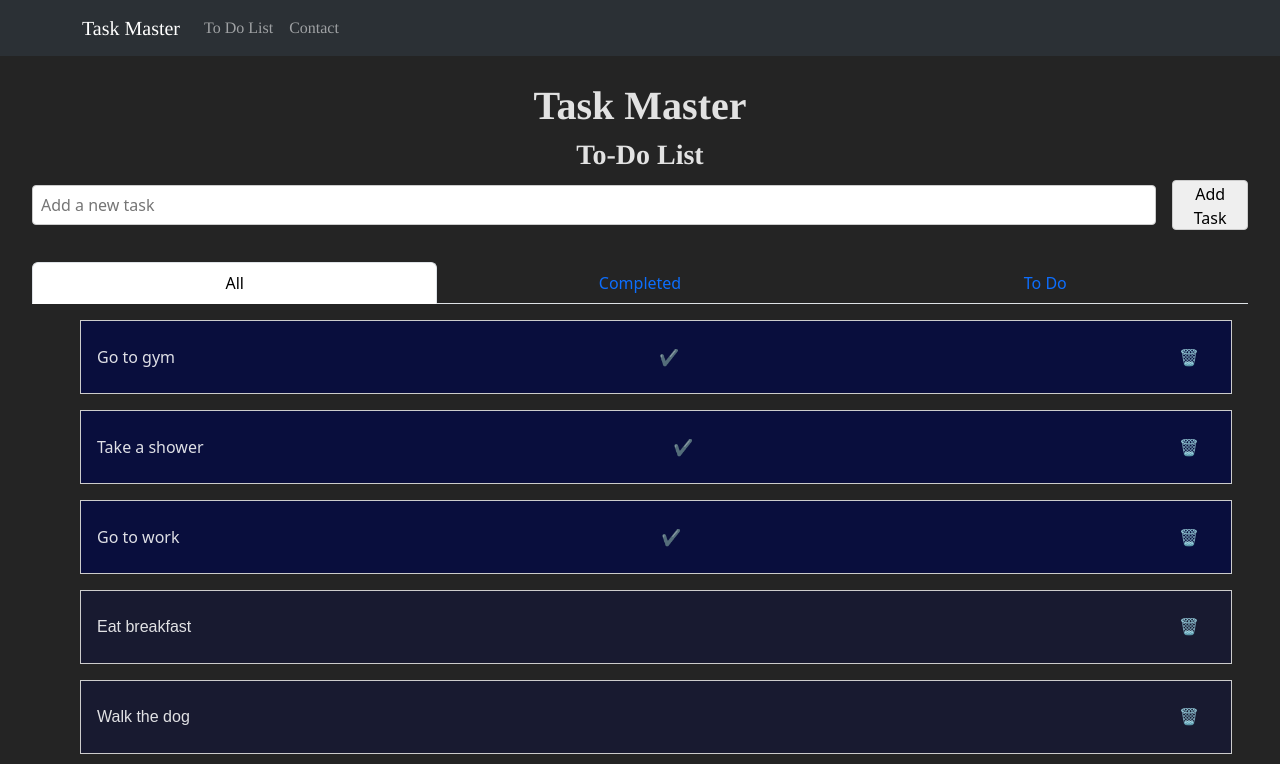
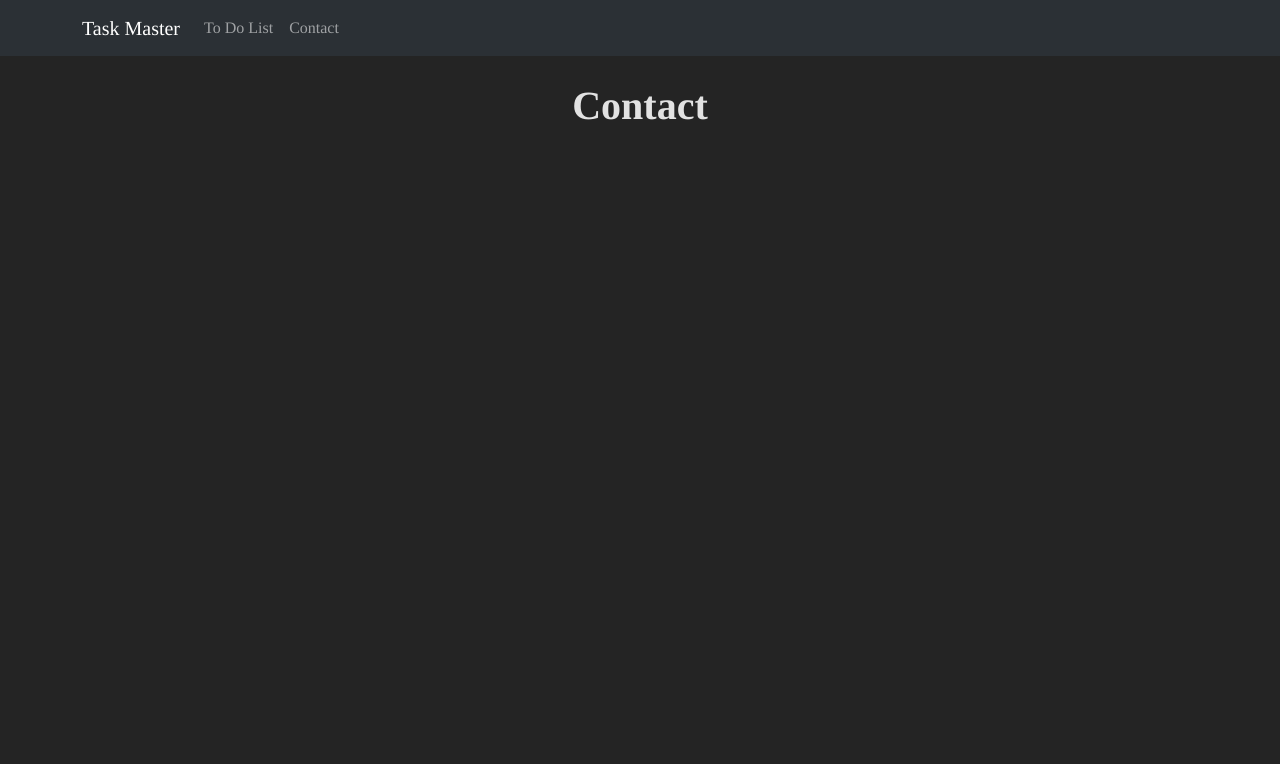
Before and after one commit to Y3s3nia/Task-Master, a React (Vite) app in the folder Task-Master/: page / in a window 1280 px wide. Shown: the top 764 px of the page. Built offline with nearby package versions, Linux system fonts and the light colour scheme; a web font is replaced by a local one.

Commit message:
Fixed navbar in contact page.

```diff
--- a/Task-Master/src/App.jsx
+++ b/Task-Master/src/App.jsx
@@ -5,8 +5,8 @@
 
 function App() {
   return (
-      <ToDo/>//,
-      //<Contact/>
+      <ToDo/>,
+      <Contact/>
   )
 }
 
--- a/Task-Master/src/Contact.jsx
+++ b/Task-Master/src/Contact.jsx
@@ -4,9 +4,9 @@
 import Navbar from 'react-bootstrap/Navbar';
 
 function Contact () {
-    function BasicExample() {
+    function NavbarTask() {
         return (
-            <Navbar expand="lg" className="bg-body-tertiary" fixed-top = "true">
+            <Navbar expand="lg" className="bg-body-tertiary fixed-top" bg="dark" data-bs-theme="dark">
                 <Container>
                     <Navbar.Brand href="./ToDo.jsx">Task Master</Navbar.Brand>
                     <Navbar.Toggle aria-controls="basic-navbar-nav" />
@@ -22,10 +22,9 @@
       }
     return (
         <div>
-            <BasicExample/>
+            <NavbarTask />
             <h1>Contact</h1>
-            <p>For any inquiries, please reach out to us at:</p>
-            <p>Email:</p>
+            <div className = "Form-Container"></div>
             </div>
     );
 }
--- a/Task-Master/src/ToDo.jsx
+++ b/Task-Master/src/ToDo.jsx
@@ -38,7 +38,7 @@
         setTasks(updatedTasks3);
     }
 
-    function BasicExample() {
+    function NavbarTask() {
         return (
             <Navbar expand="lg" className="bg-body-tertiary fixed-top" bg="dark" data-bs-theme="dark">
                 <Container>
@@ -122,7 +122,7 @@
 
     return (
         <div>
-            <BasicExample />
+            <NavbarTask />
             <h1>Task Master</h1>
             <h3>To-Do List</h3>
             <div className = "input-container">
```
